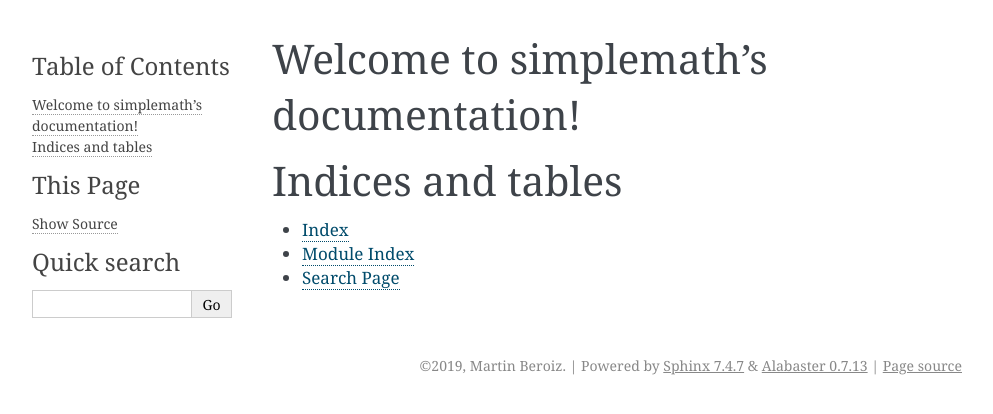
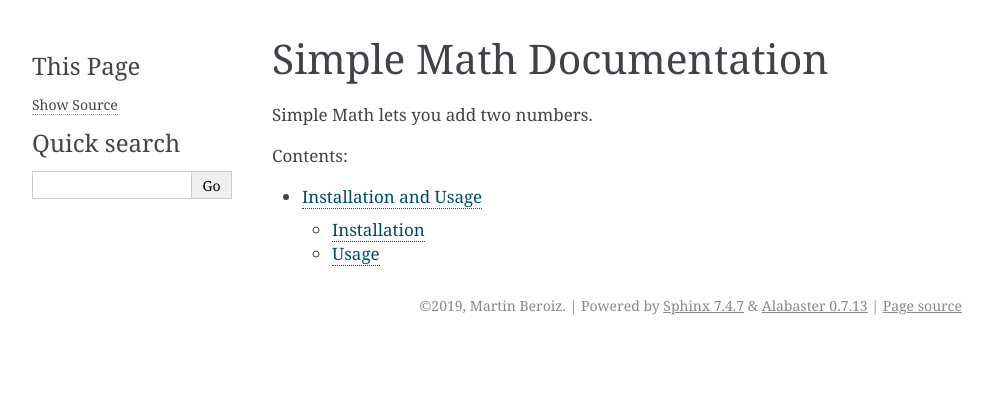
Before and after one commit to martinberoiz/pythoncookiecutter, a Sphinx documentation site: the page built from docs/index.rst, in a window 1280 px wide. Shown: the top 414 px of the page, without its empty margins (148-1141 px from the left). Built offline with Sphinx 7.4.7, drawn with Linux system fonts in a browser that asks for light colours.

Commit message:
Improved docs

```diff
--- a/docs/conf.py
+++ b/docs/conf.py
@@ -41,6 +41,7 @@
 # This pattern also affects html_static_path and html_extra_path.
 exclude_patterns = ['_build', 'Thumbs.db', '.DS_Store']
 
+master_doc = 'index'
 
 # -- Options for HTML output -------------------------------------------------
 
--- a/docs/index.rst
+++ b/docs/index.rst
@@ -3,18 +3,13 @@
    You can adapt this file completely to your liking, but it should at least
    contain the root `toctree` directive.
 
-Welcome to simplemath's documentation!
-======================================
+Simple Math Documentation
+=========================
+
+Simple Math lets you add two numbers.
 
 .. toctree::
    :maxdepth: 2
    :caption: Contents:
 
-
-
-Indices and tables
-==================
-
-* :ref:`genindex`
-* :ref:`modindex`
-* :ref:`search`
+   install
```
Also changed, not shown: docs/install.rst (added, +24 -0 lines).
